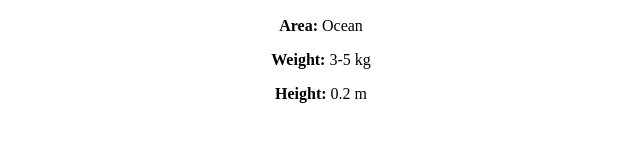
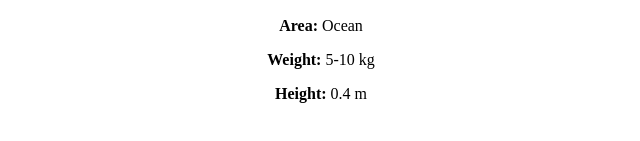
Before and after one commit to Krendelek96/MIVT-41_MaltcevAI, a plain HTML site: page index.html in a window 1280 px wide. Shown: the part 1653-1794 px from the top of the page, 319-959 px from the left. Drawn offline with Linux system fonts and the light colour scheme.

Commit message:
Project initial

```diff
--- a/index.html
+++ b/index.html
@@ -35,8 +35,8 @@
 	<h2>Turtle</h2>
     <img width=350px src="pictures/turtle.jpg">
     <p><b>Area:</b> Ocean</p>
-    <p><b>Weight:</b> 3-5 kg</p>
-    <p><b>Height:</b> 0.2 m</p>
+    <p><b>Weight:</b> 5-10 kg</p>
+    <p><b>Height:</b> 0.4 m</p>
     <br>
   </body>
 </html>
```
